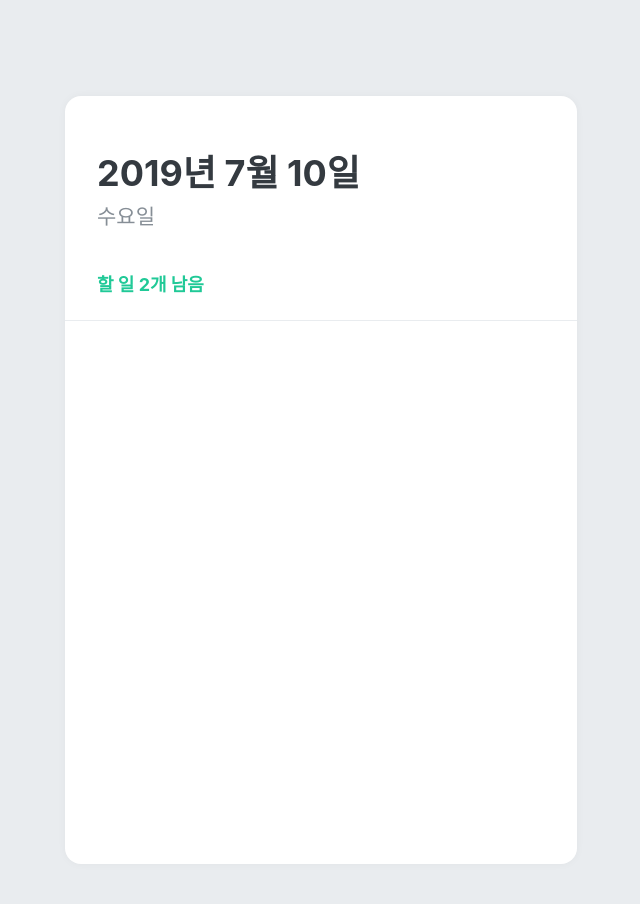
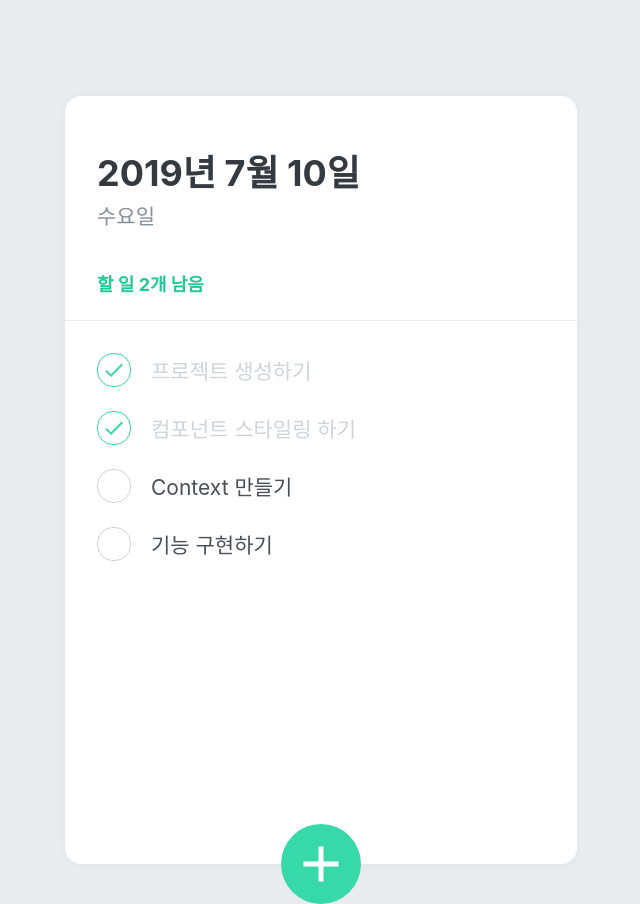
Before and after one commit to Ho-Ya-Ho/mashup-todolist, a React (Create React App) app: page / in a window 1280 px wide. Shown: the whole page, without its empty margins (319-959 px from the left). Built offline with nearby package versions, Linux system fonts and the light colour scheme.

Commit message:
mashup-todolist

```diff
--- a/src/App.js
+++ b/src/App.js
@@ -2,6 +2,8 @@
 import { createGlobalStyle } from 'styled-components';
 import TodoTemplate from './components/TodoTemplate';
 import TodoHead from './components/TodoHead';
+import TodoList from './components/TodoList';
+import TodoCreate from './components/TodoCreate';
 
 const GlobalStyle = createGlobalStyle`
   body {
@@ -15,6 +17,8 @@
       <GlobalStyle />
         <TodoTemplate>
             <TodoHead />
+            <TodoList />
+            <TodoCreate />
         </TodoTemplate>
     </div>
   );
--- /dev/null
+++ b/src/components/TodoCreate.js
@@ -0,0 +1,99 @@
+import React, { useState } from 'react';
+import styled, { css } from 'styled-components';
+import { MdAdd } from 'react-icons/md';
+
+const CircleButton = styled.button`
+  background: #38d9a9;
+  &:hover {
+    background: #63e6be;
+  }
+  &:active {
+    background: #20c997;
+  }
+
+  z-index: 5;
+  cursor: pointer;
+  width: 80px;
+  height: 80px;
+  display: block;
+  align-items: center;
+  justify-content: center;
+  font-size: 60px;
+  position: absolute;
+  left: 50%;
+  bottom: 0px;
+  transform: translate(-50%, 50%);
+  color: white;
+  border-radius: 50%;
+  border: none;
+  outline: none;
+  display: flex;
+  align-items: center;
+  justify-content: center;
+
+  transition: 0.125s all ease-in;
+  ${props =>
+    props.open &&
+    css`
+      background: #ff6b6b;
+      &:hover {
+        background: #ff8787;
+      }
+      &:active {
+        background: #fa5252;
+      }
+      transform: translate(-50%, 50%) rotate(45deg);
+    `}
+`;
+
+const InsertFormPositioner = styled.div`
+  width: 100%;
+  bottom: 0;
+  left: 0;
+  position: absolute;
+`;
+
+const InsertForm = styled.form`
+  background: #f8f9fa;
+  padding-left: 32px;
+  padding-top: 32px;
+  padding-right: 32px;
+  padding-bottom: 72px;
+
+  border-bottom-left-radius: 16px;
+  border-bottom-right-radius: 16px;
+  border-top: 1px solid #e9ecef;
+`;
+
+const Input = styled.input`
+  padding: 12px;
+  border-radius: 4px;
+  border: 1px solid #dee2e6;
+  width: 100%;
+  outline: none;
+  font-size: 18px;
+  box-sizing: border-box;
+`;
+
+function TodoCreate() {
+    const [open, setOpen] = useState(false);
+
+    const onToggle = () => setOpen(!open);
+
+    return (
+        <>
+            {open && (
+                <InsertFormPositioner>
+                    <InsertForm>
+                        <Input autoFocus placeholder="할 일을 입력 후, Enter 를 누르세요" />
+                    </InsertForm>
+                </InsertFormPositioner>
+            )}
+            <CircleButton onClick={onToggle} open={open}>
+                <MdAdd />
+            </CircleButton>
+        </>
+    );
+}
+
+export default TodoCreate;
--- /dev/null
+++ b/src/components/TodoItem.js
@@ -0,0 +1,72 @@
+import React from 'react';
+import styled, { css } from 'styled-components';
+import { MdDone, MdDelete } from 'react-icons/md'; //react-icon에서 MdDone, MdDelete 사용
+
+const Remove = styled.div`
+  display: flex;
+  align-items: center;
+  justify-content: center;
+  color: #dee2e6;
+  font-size: 24px;
+  cursor: pointer;
+  &:hover {
+    color: #ff6b6b;
+  }
+  display: none;
+`;
+
+const TodoItemBlock = styled.div`
+  display: flex;
+  align-items: center;
+  padding-top: 12px;
+  padding-bottom: 12px;
+  &:hover { //Component Selector 사용 -> TodoItemBlock 위에 커서가 있을 때 Remove compoent 보여줘라
+    ${Remove} {
+      display: initial;
+    }
+  }
+`;
+
+const CheckCircle = styled.div`
+  width: 32px;
+  height: 32px;
+  border-radius: 16px;
+  border: 1px solid #ced4da;
+  font-size: 24px;
+  display: flex;
+  align-items: center;
+  justify-content: center;
+  margin-right: 20px;
+  cursor: pointer;
+  ${props =>
+    props.done &&
+    css`
+      border: 1px solid #38d9a9;
+      color: #38d9a9;
+    `}
+`;
+
+const Text = styled.div`
+  flex: 1;
+  font-size: 21px;
+  color: #495057;
+  ${props =>
+    props.done &&
+    css`
+      color: #ced4da;
+    `}
+`;
+
+function TodoItem({ id, done, text }) {
+    return (
+        <TodoItemBlock>
+            <CheckCircle done={done}>{done && <MdDone />}</CheckCircle>
+            <Text done={done}>{text}</Text>
+            <Remove>
+                <MdDelete />
+            </Remove>
+        </TodoItemBlock>
+    );
+}
+
+export default TodoItem;
--- /dev/null
+++ b/src/components/TodoList.js
@@ -0,0 +1,23 @@
+import React from 'react';
+import styled from 'styled-components';
+import TodoItem from './TodoItem';
+
+const TodoListBlock = styled.div`
+  flex: 1;
+  padding: 20px 32px;
+  padding-bottom: 48px;
+  overflow-y: auto;
+`;
+
+function TodoList() {
+    return (
+        <TodoListBlock>
+        <TodoItem text="프로젝트 생성하기" done={true} />
+        <TodoItem text="컴포넌트 스타일링 하기" done={true} />
+        <TodoItem text="Context 만들기" done={false} />
+        <TodoItem text="기능 구현하기" done={false} />
+        </TodoListBlock>
+    );
+}
+
+export default TodoList;
```
